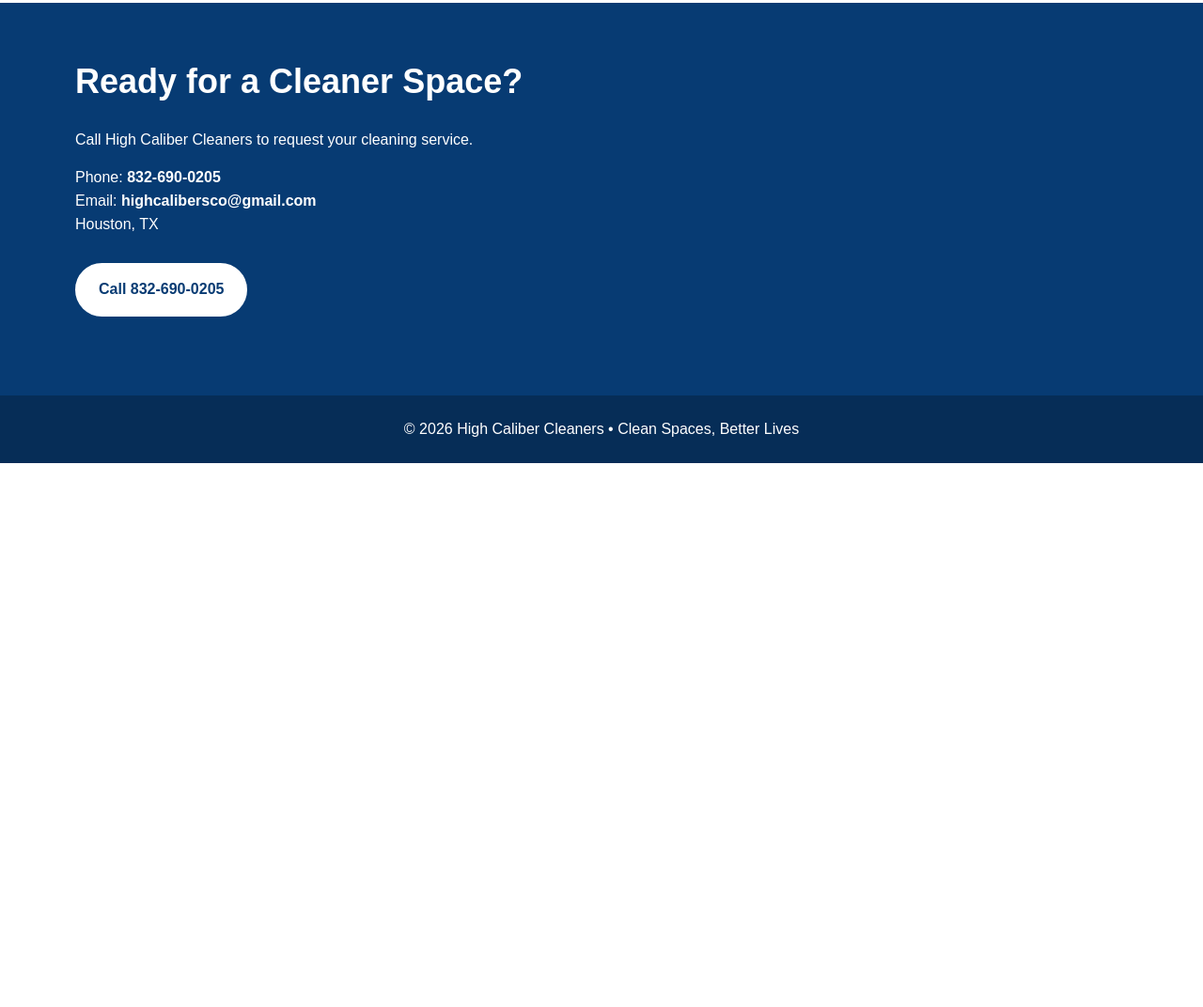
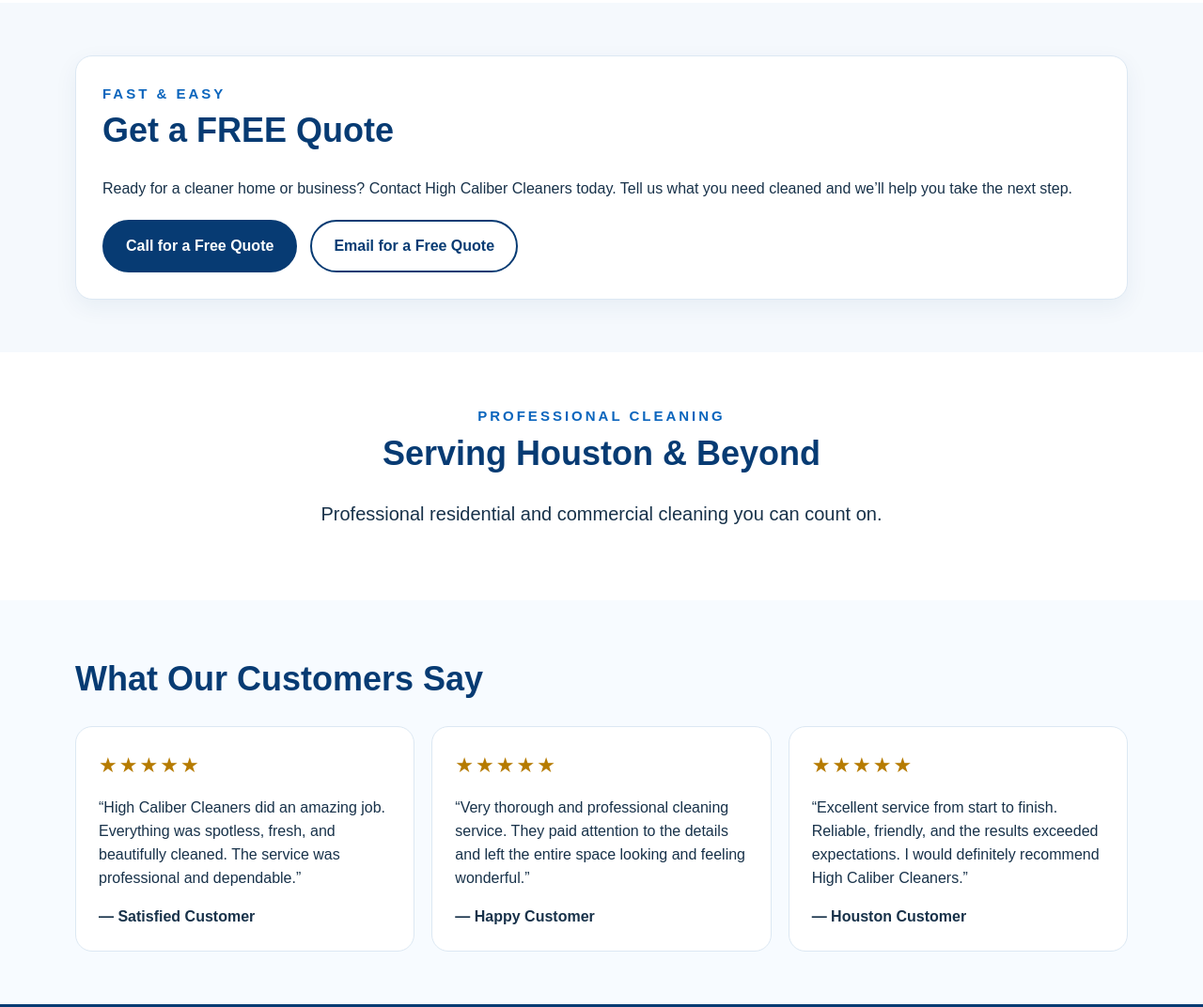
Before and after one commit to highcalibersco/High-Calibers-Cleaners-Website-, a plain HTML site: page index.html in a window 1280 px wide. Shown: the part 2203-3275 px from the top of the page at 94% size. Before the commit the page ends 2696 px from the top, so only its background shows below. Drawn offline with Linux system fonts and the light colour scheme.

Commit message:
Add files via upload

```diff
--- a/index.html
+++ b/index.html
@@ -40,6 +40,17 @@
  .intro{padding-top:38px} .lead{font-size:18px} .cards{grid-template-columns:1fr}
  h2{font-size:31px}
 }
+
+.quote{background:#f5f9fd}
+.quote-box{background:#fff;border:1px solid #dce8f3;border-radius:18px;padding:28px;box-shadow:0 8px 24px #003b7010}
+.quote-actions{display:flex;gap:14px;flex-wrap:wrap;margin-top:20px}
+.service-area{text-align:center;background:#fff}
+.reviews{background:#f7fbff}
+.review-grid{display:grid;grid-template-columns:repeat(3,1fr);gap:18px}
+.review{background:#fff;border:1px solid #dce8f3;border-radius:18px;padding:24px}
+.stars{font-size:22px;color:#b67b00;letter-spacing:2px}
+@media(max-width:700px){.review-grid{grid-template-columns:1fr}}
+
 </style>
 </head>
 <body>
@@ -80,6 +91,40 @@
  </div>
 </section>
 
+
+<section class="quote" id="quote">
+ <div class="wrap">
+  <div class="quote-box">
+   <div class="kicker">FAST &amp; EASY</div>
+   <h2>Get a FREE Quote</h2>
+   <p>Ready for a cleaner home or business? Contact High Caliber Cleaners today. Tell us what you need cleaned and we’ll help you take the next step.</p>
+   <div class="quote-actions">
+    <a class="btn" href="tel:8326900205">Call for a Free Quote</a>
+    <a class="btn alt" href="mailto:highcalibersco@gmail.com?subject=Free%20Cleaning%20Quote%20Request&body=Hello%20High%20Caliber%20Cleaners%2C%0A%0AI%20would%20like%20a%20free%20cleaning%20quote.%0A%0AName%3A%0APhone%3A%0AType%20of%20cleaning%3A%0APreferred%20date%3A%0AAdditional%20details%3A%0A">Email for a Free Quote</a>
+   </div>
+  </div>
+ </div>
+</section>
+
+<section class="service-area">
+ <div class="wrap">
+  <div class="kicker">PROFESSIONAL CLEANING</div>
+  <h2>Serving Houston &amp; Beyond</h2>
+  <p class="lead" style="margin-left:auto;margin-right:auto">Professional residential and commercial cleaning you can count on.</p>
+ </div>
+</section>
+
+<section class="reviews">
+ <div class="wrap">
+  <h2>What Our Customers Say</h2>
+  <div class="review-grid">
+   <div class="review"><div class="stars">★★★★★</div><p>“High Caliber Cleaners did an amazing job. Everything was spotless, fresh, and beautifully cleaned. The service was professional and dependable.”</p><strong>— Satisfied Customer</strong></div>
+   <div class="review"><div class="stars">★★★★★</div><p>“Very thorough and professional cleaning service. They paid attention to the details and left the entire space looking and feeling wonderful.”</p><strong>— Happy Customer</strong></div>
+   <div class="review"><div class="stars">★★★★★</div><p>“Excellent service from start to finish. Reliable, friendly, and the results exceeded expectations. I would definitely recommend High Caliber Cleaners.”</p><strong>— Houston Customer</strong></div>
+  </div>
+ </div>
+</section>
+
 <section class="contact">
  <div class="wrap">
   <h2>Ready for a Cleaner Space?</h2>
```
